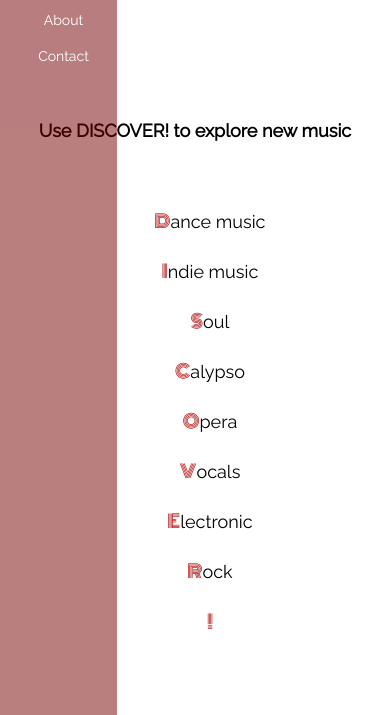
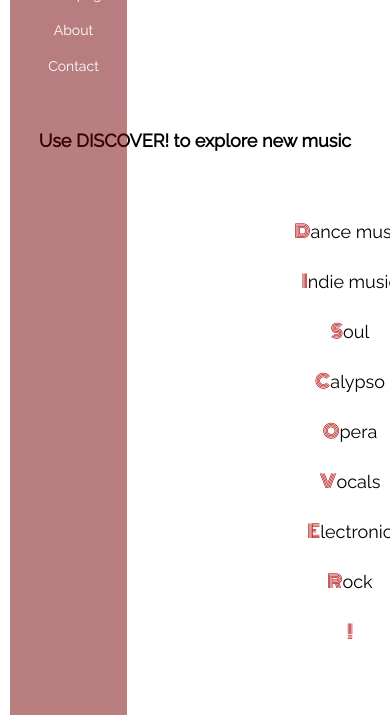
Before and after one commit to tribecla/tribecla.github.io, a plain HTML site: page about.html in a window 390 px wide. Shown: the part 129-844 px from the top of the page. Drawn offline with nearby package versions, Linux system fonts and the light colour scheme.

Commit message:
ore on responsiveness

```diff
--- a/index.css
+++ b/index.css
@@ -8,13 +8,13 @@ body {
   text-align: center;
 }
 
-/*#container{
+#container{
 width:100%;
 margin:0 auto;
 overflow:hidden;
 height:100%;
 padding: 10px;
-}*/
+}
 
 
 /* header */
@@ -192,6 +192,7 @@ form{
 
 .anim{
     margin-left: 500px;
+    text-align: center;
     width: 200px;
     height: 50px;
     -webkit-transition: width 2s; /
@@ -215,8 +216,8 @@ form{
 }
 
 
-@media all and (max-width: 930px){
 
+@media screen and (max-width: 930px) {
 
     h2{
     margin-top: 150px;
@@ -232,7 +233,6 @@ form{
     padding: 10px;
     font-size: 12px;
     width: 50%;
-
     }
 
     /* submit button in hp*/
@@ -256,7 +256,7 @@ form{
     }
 
     .anim{
-    margin-left: 70px;
+    margin-left: 200px;
     width: 200px;
     height: 50px;
     -webkit-transition: width 2s; /
@@ -273,7 +273,7 @@ form{
 
     .menu{
     width:30%;
-height:100%;
+    height:300%;
     position:absolute;
     background:#740001;
     opacity: 0.5;
@@ -294,7 +294,7 @@ opacity: 0.5;
 
     .menu ul li a{
     font-size: 14px;
-  text-align: center;
+  /*  text-align: center;*/
     color: #fff;
     text-decoration: none;
     padding: 5px 0;
```
Also changed, not shown: about.html (+2 -1 lines), contact.html (+1 -1 lines), index.html (+5 -5 lines). Lines whose indentation alone changed are shown as unchanged.
